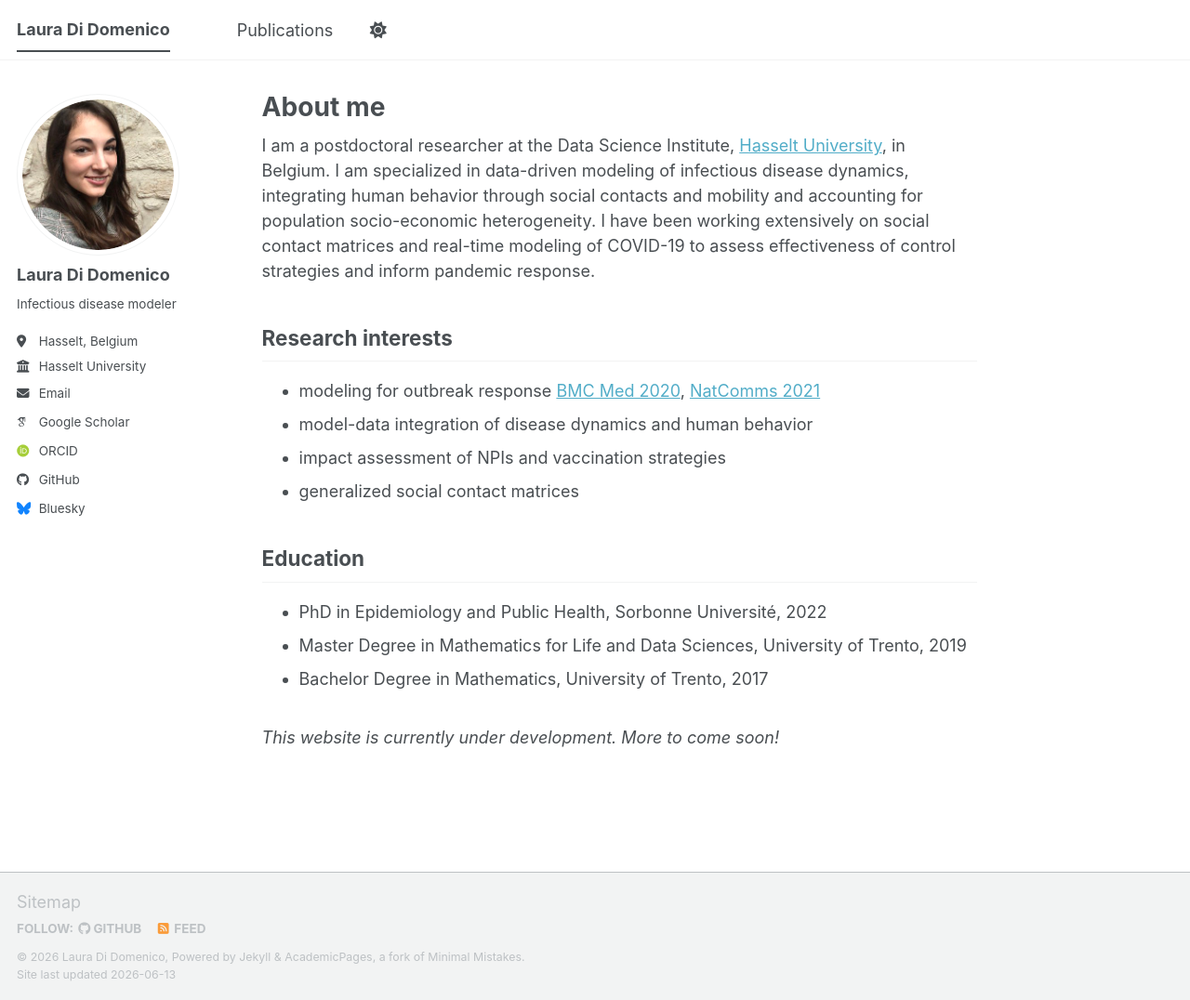
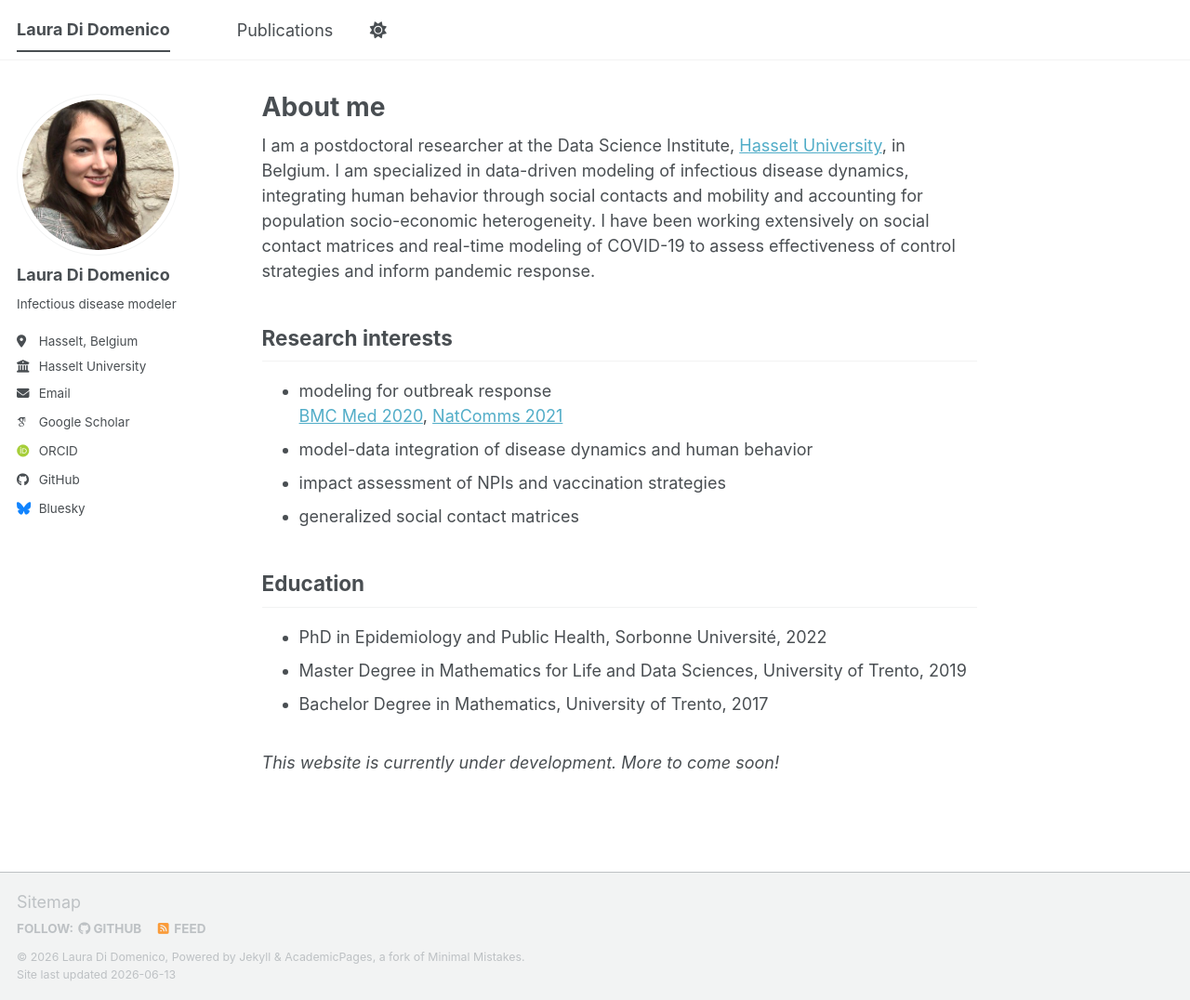
Before and after one commit to laura-didomenico/laura-didomenico.github.io, a Jekyll site: the page built from _pages/about.md, in a window 1280 px wide and 1076 px high. Shown: the whole window at 93% size. Built offline with Jekyll 4.4.1, drawn with Linux system fonts in a browser that asks for light colours; some web fonts are replaced; a script bundle is joined from its source files by our own code; library files that are not in the unit come from our copies.

Commit message:
Add line break in research interests section

```diff
--- a/_pages/about.md
+++ b/_pages/about.md
@@ -11,7 +11,7 @@ I am a postdoctoral researcher at the Data Science Institute, [Hasselt Universit
 
 Research interests
 ------
-- modeling for outbreak response
+- modeling for outbreak response <br>
   [BMC Med 2020](https://link.springer.com/article/10.1186/s12916-020-01698-4), [NatComms 2021](https://www.nature.com/articles/s41467-021-21249-6)
 - model-data integration of disease dynamics and human behavior
 - impact assessment of NPIs and vaccination strategies
```
